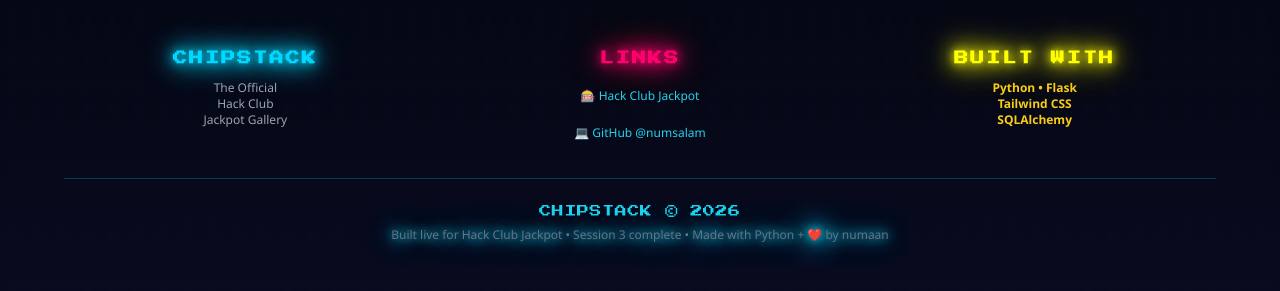
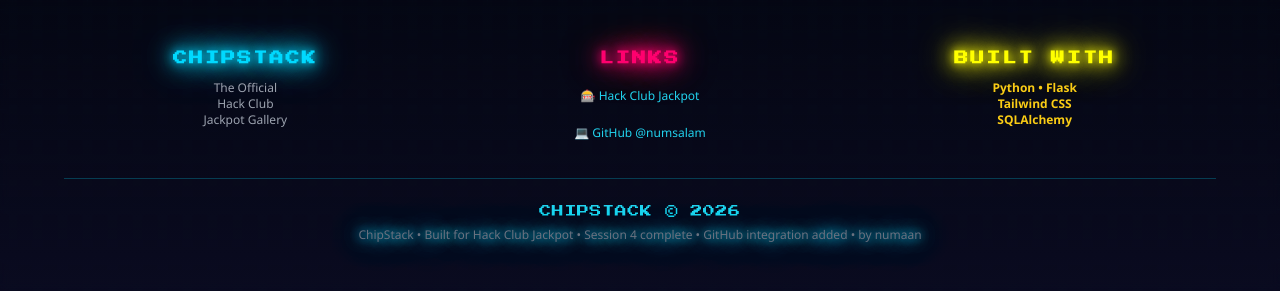
Before and after one commit to numsalam/Chipstack, a Flask app: template templates/index.html in a window 1280 px wide. Shown: the part 1653-1944 px from the top of the page. Run offline with Flask 3, Linux system fonts and the light colour scheme; the template is opened without the code that fills it: values that come from a table or form of the project are taken from there, others are empty; some libraries are stand-ins or nearby versions.

Commit message:
style: final polish Session 4 + GitHub features

```diff
--- a/templates/index.html
+++ b/templates/index.html
@@ -359,7 +359,7 @@
 
                 <div class="border-t border-cyan-500 border-opacity-30 pt-6 text-center">
                     <p class="text-cyan-400 text-xs tracking-wider mb-2 press-start">CHIPSTACK © 2026</p>
-                    <p class="text-gray-500 text-xs neon-cyan">Built live for Hack Club Jackpot • Session 3 complete • Made with Python + ❤️ by numaan</p>
+                    <p class="text-gray-500 text-xs neon-cyan">ChipStack • Built for Hack Club Jackpot • Session 4 complete • GitHub integration added • by numaan</p>
                 </div>
             </div>
         </footer>
```
